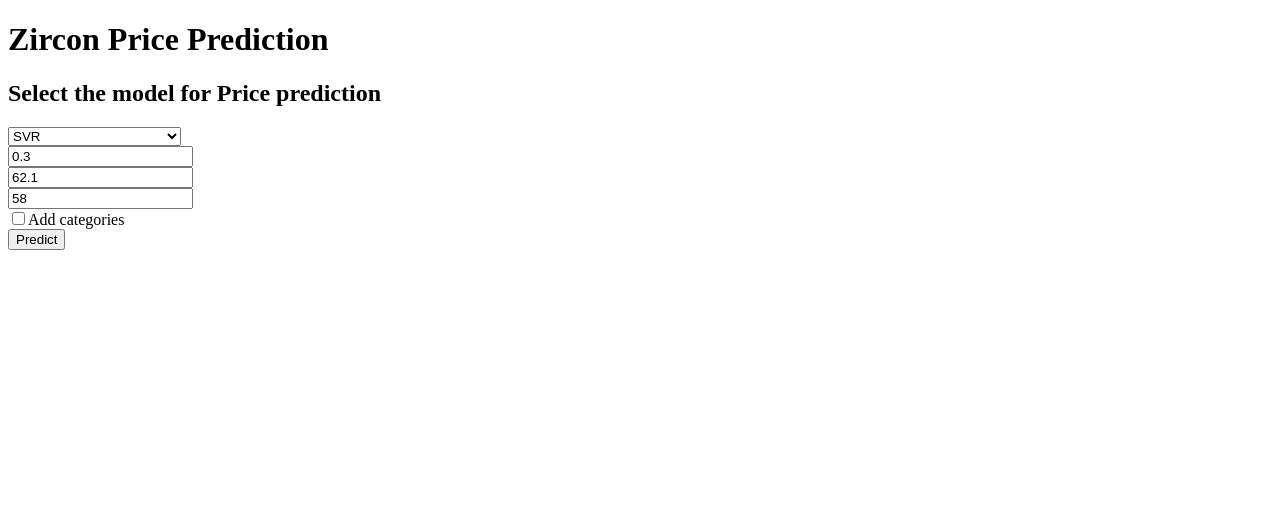
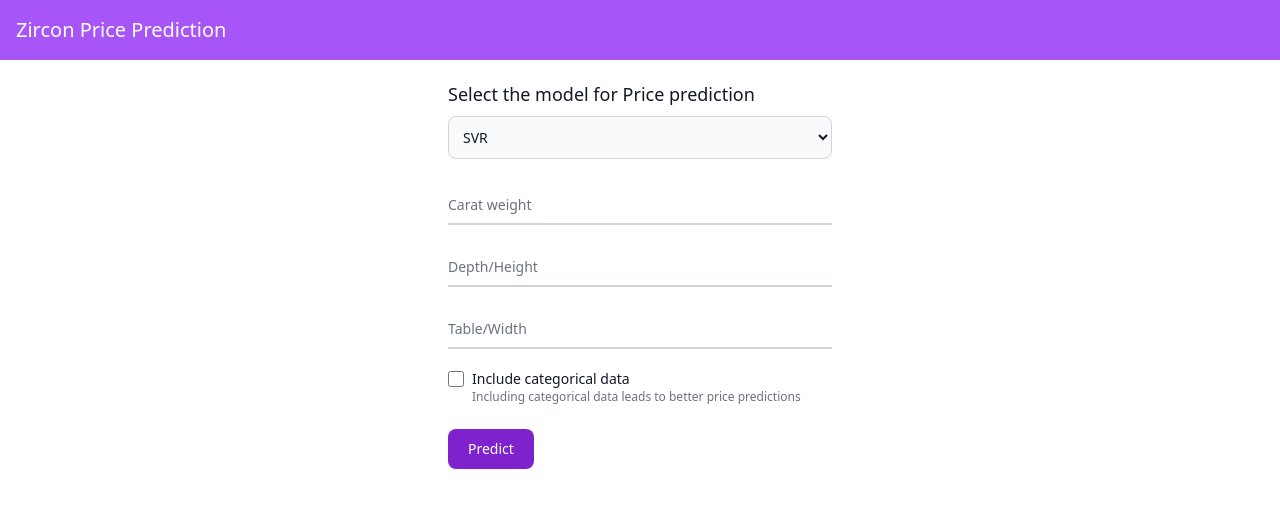
Before and after one commit to lurapozo/gem_prediction, a FastAPI app: page / in a window 1280 px wide. Shown: the top 508 px of the page. Run offline with FastAPI, Linux system fonts and the light colour scheme; some libraries are stand-ins or nearby versions.

Commit message:
web styling & docstring

```diff
--- a/main.py
+++ b/main.py
@@ -14,6 +14,12 @@ clarities = ["IF", "VVS1", "VVS2", "VS1", "VS2", "SI1", "SI2", "I1"]
 
 @app.get("/", response_class=HTMLResponse)
 async def read_item(request: Request):
+    """
+    Renders the main page, provides data needed to create all the selects in the HTML.
+    :param request:
+    :return: the HTML to render the main page, ML model to predict the price of the Zircon, the types of cuts colors and
+    clarities the gem can have
+    """
     return templates.TemplateResponse(
         request=request, name="gem.html",
         context={"models":
@@ -34,8 +40,20 @@ async def prediction(
         cut: Annotated[str, Form()] = None,
         color: Annotated[str, Form()] = None,
         clarity: Annotated[str, Form()] = None):
-
+    """
+    Renders the prediction of the price given by the model with the given parameters of the Zircon.
+    :param request:
+    :param carat: weight of the gem
+    :param depth: height of the gem
+    :param table: width of the gem
+    :param model: regression model
+    :param categories: if it uses categorical features for the prediction (bad name, I know)
+    :param cut: Cut quality of the gem
+    :param color: Color of the gem
+    :param clarity: Absence of the inclusions and blemishes in the gem
+    :return: the html to render the prediction, the name of the regression model and the predicted price
+    """
     pred: float = utils.predict(carat, depth, table, model, categories, cut, color, clarity)
     return templates.TemplateResponse(
-        request=request, name="prediction.html", context={"model": model, "price": pred}
+        request=request, name="prediction.html", context={"model": model, "price": "{:.2f}".format(pred)}
     )
--- a/prediction/utils.py
+++ b/prediction/utils.py
@@ -16,6 +16,19 @@ def predict(
         color: str = None,
         clarity: str = None
 ) -> float:
+    """
+    Detects the regression model that the user wants to use for prediction, normalizes the input data and predicts the
+    price with the desired model.
+    :param carat: weight of the gem
+    :param depth: height of the gem
+    :param table: width of the gem
+    :param model: regression model
+    :param categories: if it uses categorical features for the prediction (bad name, I know)
+    :param cut: Cut quality of the gem
+    :param color: Color of the gem
+    :param clarity: Absence of the inclusions and blemishes in the gem
+    :return: the predicted price
+    """
     arg = [0.0 for i in range(23)]
     arg[0] = carat
     arg[1] = depth
@@ -37,8 +50,8 @@ def predict(
                          columns=['carat', 'depth', 'table', 'cut_Fair', 'cut_Good', 'cut_Ideal',
                                   'cut_Premium', 'cut_Very Good', 'color_D', 'color_E', 'color_F',
                                   'color_G', 'color_H', 'color_I', 'color_J', 'clarity_I1', 'clarity_IF',
-                                  'clarity_SI1', 'clarity_SI2', 'clarity_VS1', 'clarity_VS2',
-                                  'clarity_VVS1', 'clarity_VVS2'])
+                                  'clarity_SI1', 'clarity_SI2', 'clarity_VS1', 'clarity_VS2', 'clarity_VVS1',
+                                  'clarity_VVS2'])
         )
 
     else:
--- a/templates/gem.html
+++ b/templates/gem.html
@@ -6,51 +6,91 @@
 		<meta name="viewport" content="width=device-width, initial-scale=1">
         <script defer src="https://cdn.jsdelivr.net/npm/alpinejs@3.x.x/dist/cdn.min.js"></script>
         <script defer src="https://unpkg.com/htmx.org@1.9.10"></script>
+        <script src="https://cdn.tailwindcss.com"></script>
 	</head>
-	<body>
-        <h1 x-data="{ message: 'Zircon Price Prediction' }" x-text="message"></h1>
+	<body class="dark:bg-slate-800">
+        <h1 x-data="{ message: 'Zircon Price Prediction' }" x-text="message"
+        class="bg-purple-500 text-white text-xl font-medium p-4 mb-5"></h1>
         <form
                 x-data="{ open: false }"
                 hx-trigger="click from:#submit"
                 hx-post="/prediction"
+                class="max-w-sm mx-auto"
         >
-            <h2>Select the model for Price prediction</h2>
-            <select name="model" id="model">
+          <h2 class="block mb-2 text-lg font-medium text-gray-900 dark:text-white"> Select the model for Price prediction</h2>
+
+            <select name="model" id="model"
+            class="bg-gray-50 border border-gray-300 text-gray-900 text-sm rounded-lg focus:ring-blue-500 focus:border-blue-500 block w-full p-2.5 dark:bg-gray-700 dark:border-gray-600 dark:placeholder-gray-400 dark:text-gray-300 dark:focus:ring-blue-500 dark:focus:border-blue-500">
                 <template x-for="item in {{ models }}">
                     <option x-text="item.model" :value="item.model" :id="item.id"></option>
                 </template>
             </select>
             <br>
-            <input type="number" step="0.01" name="carat" placeholder="carat" value="0.3" required>
-            <br>
-            <input type="number" step="0.01" name="depth" placeholder="depth" value="62.1" required>
-            <br>
-            <input type="number" step="0.01" name="table" placeholder="table" value="58" required>
+            <div class="relative z-0 w-full mb-5 group">
+                <input type="number" step="0.01" name="carat" placeholder=" " required class="block py-2.5 px-0 w-full text-sm text-gray-900 bg-transparent border-0 border-b-2 border-gray-300 appearance-none dark:text-white dark:border-gray-600 dark:focus:border-purple-500 focus:outline-none focus:ring-0 focus:border-purple-500 peer" >
+                <label for="carat" class="peer-focus:font-medium absolute text-sm text-gray-500 dark:text-gray-400 duration-300 transform -translate-y-6 scale-75 top-3 -z-10 origin-[0] peer-focus:start-0 rtl:peer-focus:translate-x-1/4 rtl:peer-focus:left-auto peer-focus:text-purple-500 peer-focus:dark:text-purple-500 peer-placeholder-shown:scale-100 peer-placeholder-shown:translate-y-0 peer-focus:scale-75 peer-focus:-translate-y-6">Carat weight</label>
+
+            </div>
+
+            <div class="relative z-0 w-full mb-5 group">
+                <input type="number" step="0.01" name="depth" placeholder=" " required class="block py-2.5 px-0 w-full text-sm text-gray-900 bg-transparent border-0 border-b-2 border-gray-300 appearance-none dark:text-white dark:border-gray-600 dark:focus:border-purple-500 focus:outline-none focus:ring-0 focus:border-purple-500 peer" >
+                <label for="depth" class="peer-focus:font-medium absolute text-sm text-gray-500 dark:text-gray-400 duration-300 transform -translate-y-6 scale-75 top-3 -z-10 origin-[0] peer-focus:start-0 rtl:peer-focus:translate-x-1/4 rtl:peer-focus:left-auto peer-focus:text-purple-500 peer-focus:dark:text-purple-500 peer-placeholder-shown:scale-100 peer-placeholder-shown:translate-y-0 peer-focus:scale-75 peer-focus:-translate-y-6">Depth/Height</label>
+            </div>
+
+            <div class="relative z-0 w-full mb-5 group">
+                <input type="number" step="0.01" name="table" placeholder=" " required class="block py-2.5 px-0 w-full text-sm text-gray-900 bg-transparent border-0 border-b-2 border-gray-300 appearance-none dark:text-white dark:border-gray-600 dark:focus:border-purple-500 focus:outline-none focus:ring-0 focus:border-purple-500 peer">
+                <label for="table" class="peer-focus:font-medium absolute text-sm text-gray-500 dark:text-gray-400 duration-300 transform -translate-y-6 scale-75 top-3 -z-10 origin-[0] peer-focus:start-0 rtl:peer-focus:translate-x-1/4 rtl:peer-focus:left-auto peer-focus:text-purple-500 peer-focus:dark:text-purple-500 peer-placeholder-shown:scale-100 peer-placeholder-shown:translate-y-0 peer-focus:scale-75 peer-focus:-translate-y-6">Table/Width</label>
+            </div>
 
             <div>
-                <input type="checkbox" @click="open = ! open" name="categories" value="True">Add categories</input>
-                <div x-show="open" x-transition.delay.50ms @click.outside="open = false">
+                <div class="flex">
+                    <div class="flex items-center h-5">
+                        <input type="checkbox" @click="open = ! open" name="categories" value="True"
+                           class="w-4 h-4 text-blue-600 bg-gray-100 border-gray-300 rounded focus:ring-blue-500 dark:focus:ring-blue-600 dark:ring-offset-gray-800 focus:ring-2 dark:bg-gray-700 dark:border-gray-600">
+                    </div>
+                    <div class="ms-2 text-sm">
+                        <label for="categories" class="font-medium text-gray-900 dark:text-gray-300">Include categorical data</label>
+                        <p id="helper-checkbox-text" class="text-xs font-normal text-gray-500 dark:text-gray-300">Including categorical data leads to better price predictions</p>
+                    </div>
+                </div>
 
-                    <select name="cut" id="cut">
+
+                <div x-show="open" x-transition.delay.50ms>
+                    <br>
+                    <label for="cut" class="block mb-2 text-sm font-medium text-gray-900 dark:text-white">Cut Quality</label>
+
+                    <select name="cut" id="cut"
+                    class="bg-gray-50 border border-gray-300 text-gray-900 text-sm rounded-lg focus:ring-blue-500 focus:border-blue-500 block w-full p-2.5 dark:bg-gray-700 dark:border-gray-600 dark:placeholder-gray-400 dark:text-gray-300 dark:focus:ring-blue-500 dark:focus:border-blue-500">>
                         <template x-for="cut in {{ cuts }}">
                             <option x-text="cut" :value="cut" :id="cut"></option>
                         </template>
                     </select>
 
-                    <select name="color" id="color">
+                    <br>
+                    <label for="color" class="block mb-2 text-sm font-medium text-gray-900 dark:text-white">Color</label>
+
+                    <select name="color" id="color"
+                    class="bg-gray-50 border border-gray-300 text-gray-900 text-sm rounded-lg focus:ring-blue-500 focus:border-blue-500 block w-full p-2.5 dark:bg-gray-700 dark:border-gray-600 dark:placeholder-gray-400 dark:text-gray-300 dark:focus:ring-blue-500 dark:focus:border-blue-500">>
                         <template x-for="color in {{ colors }}">
                             <option x-text="color" :value="color" :id="color"></option>
                         </template>
                     </select>
 
-                    <select name="clarity" id="clarity">
+                    <br>
+                    <label for="clarity" class="block mb-2 text-sm font-medium text-gray-900 dark:text-white">Clarity</label>
+
+                    <select name="clarity" id="clarity"
+                    class="bg-gray-50 border border-gray-300 text-gray-900 text-sm rounded-lg focus:ring-blue-500 focus:border-blue-500 block w-full p-2.5 dark:bg-gray-700 dark:border-gray-600 dark:placeholder-gray-400 dark:text-gray-300 dark:focus:ring-blue-500 dark:focus:border-blue-500">>
                         <template x-for="clarity in {{ clarities }}">
                             <option x-text="clarity" :value="clarity" :id="clarity"></option>
                         </template>
                     </select>
+                    <br>
                 </div>
             </div>
-            <button id="submit">Predict</button>
+            <br>
+            <button id="submit"
+            class="focus:outline-none text-white bg-purple-700 hover:bg-purple-800 focus:ring-4 focus:ring-purple-300 font-medium rounded-lg text-sm px-5 py-2.5 mb-2 dark:bg-purple-600 dark:hover:bg-purple-700 dark:focus:ring-purple-900">Predict</button>
         </form>
 
     </body>
```
Also changed, not shown: templates/prediction.html (+5 -3 lines), README.md.
